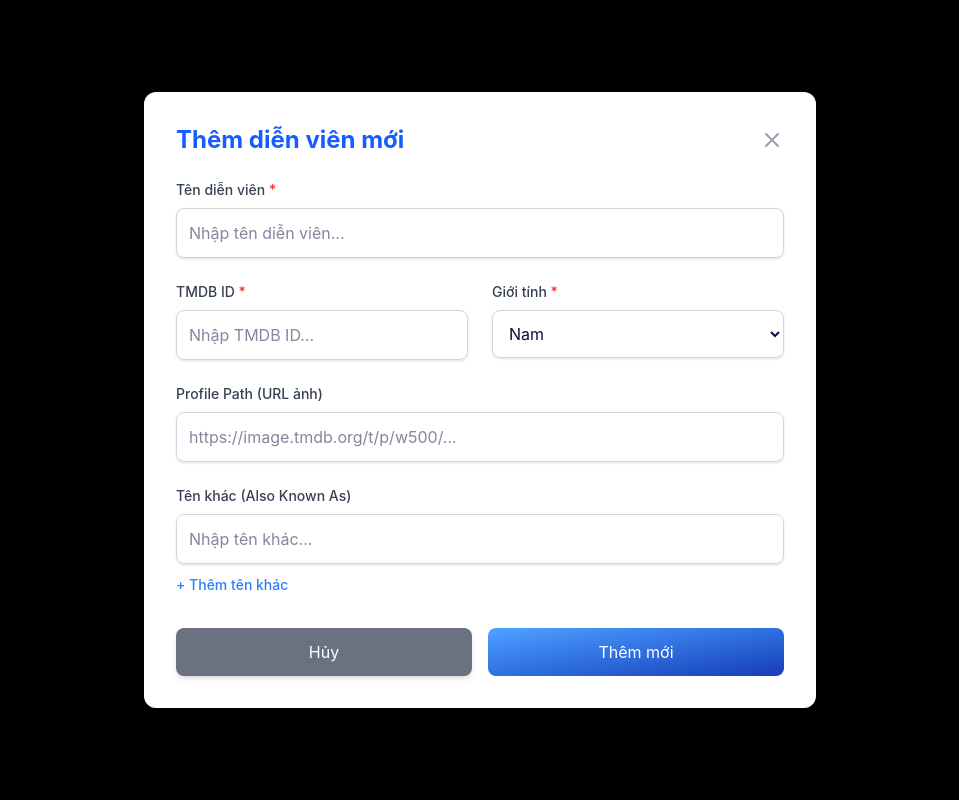
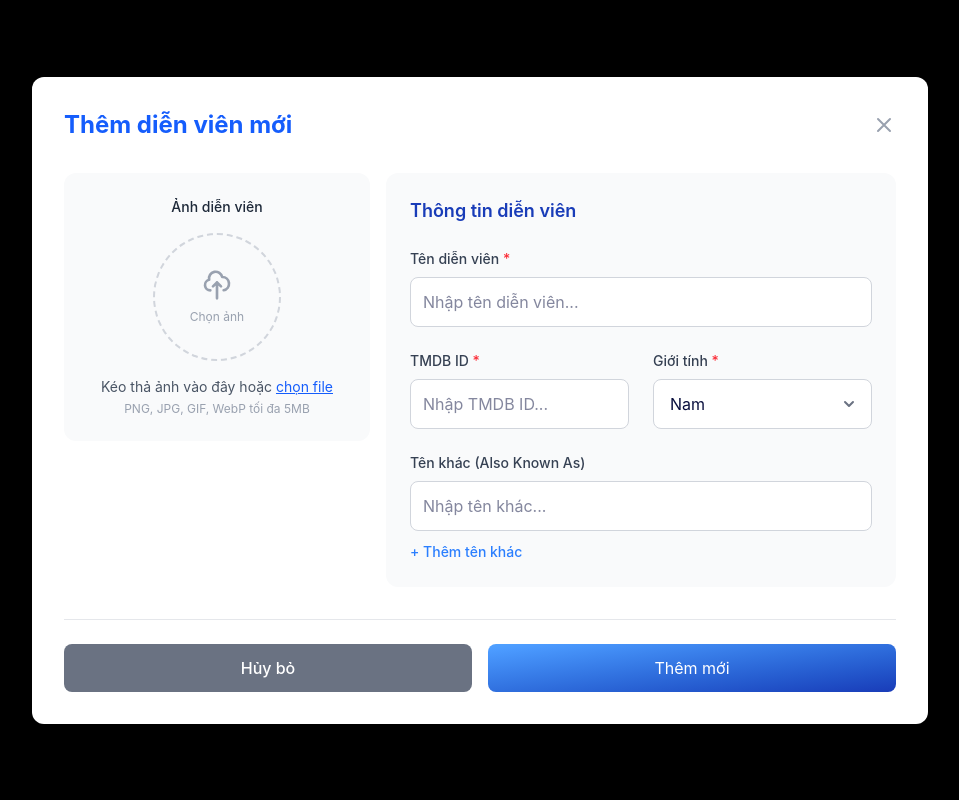
Before and after one commit to sunwane/poprcm-admin-fe, a Next.js app: page /actors in a window 1280 px wide. Both pictures are taken after a click on the button "Thêm Diễn viên". Shown: the top 800 px of the page, without its empty margins (160-1119 px from the left). Built offline with nearby package versions, Linux system fonts and the light colour scheme; grey boxes are pictures that could not be loaded.

Commit message:
feat: Enhance Actor and User modals with avatar upload functionality and improved form layout

```diff
--- a/src/components/modalForm/ActorModal.tsx
+++ b/src/components/modalForm/ActorModal.tsx
@@ -1,8 +1,13 @@
 import React, { useState, useEffect } from 'react';
 import { Actor } from '@/types/Actor';
 import { validateActorName, validateTmdbId, formatActorName } from '@/utils/actorUtils';
+import { validateImageFile, compressImage } from '@/utils/uploadUtils';
 import { ActorService } from '@/services/ActorService';
+import AvatarUpload from '@/components/ui/AvatarUpload';
+import AvatarService from '@/services/UploadService';
 import GradientButton from '@/components/ui/GradientButton';
+import FormSelect from '@/components/ui/FormSelect';
+import FormInput from '@/components/ui/FormInput';
 
 interface ActorModalProps {
   isOpen: boolean;
@@ -21,6 +26,11 @@ export default function ActorModal({ isOpen, editingActor, onClose, onSave }: Ac
   });
   const [errors, setErrors] = useState<Record<string, string>>({});
   const [isSubmitting, setIsSubmitting] = useState(false);
+
+  // Avatar upload states
+  const [avatarFile, setAvatarFile] = useState<File | null>(null);
+  const [isUploading, setIsUploading] = useState(false);
+  const [uploadError, setUploadError] = useState<string>('');
 
   // Reset form when modal opens/closes or editingActor changes
   useEffect(() => {
@@ -43,6 +53,8 @@ export default function ActorModal({ isOpen, editingActor, onClose, onSave }: Ac
         });
       }
       setErrors({});
+      setAvatarFile(null);
+      setUploadError('');
     }
   }, [isOpen, editingActor]);
 
@@ -53,6 +65,51 @@ export default function ActorModal({ isOpen, editingActor, onClose, onSave }: Ac
     // Clear error when user starts typing
     if (errors[name]) {
       setErrors(prev => ({ ...prev, [name]: '' }));
+    }
+  };
+
+  const handleAvatarChange = async (file: File | null, previewUrl: string) => {
+    setUploadError('');
+
+    if (file) {
+      // Validate file
+      const validation = validateImageFile(file);
+      if (!validation.isValid) {
+        setUploadError(validation.error || 'File không hợp lệ');
+        return;
+      }
+
+      try {
+        // Compress image if it's too large
+        let processedFile = file;
+        if (file.size > 1024 * 1024) { // Nếu file > 1MB, nén ảnh
+          processedFile = await compressImage(file, 800, 0.8);
+        }
+
+        setAvatarFile(processedFile); // Lưu file để upload sau
+        setFormData(prev => ({ ...prev, profilePath: previewUrl })); // Cập nhật URL preview
+      } catch (error) {
+        setUploadError('Không thể xử lý ảnh. Vui lòng thử lại.');
+      }
+    } else {
+      setAvatarFile(null);
+      setFormData(prev => ({ ...prev, profilePath: '' })); // Xóa URL preview nếu không có file
+    }
+  };
+
+  const uploadAvatar = async (file: File): Promise<string> => {
+    try {
+      setIsUploading(true);
+      // Use real service for production, fake for development
+      const uploadedUrl = process.env.NODE_ENV === 'production'
+        ? await AvatarService.uploadImage(file)
+        : await AvatarService.fakeUploadImage(file);
+
+      return uploadedUrl;
+    } catch (error) {
+      throw error;
+    } finally {
+      setIsUploading(false);
     }
   };
 
@@ -109,11 +166,6 @@ export default function ActorModal({ isOpen, editingActor, onClose, onSave }: Ac
       }
     }
 
-    // Validate profile path (optional but should be URL if provided)
-    if (formData.profilePath.trim() && !formData.profilePath.startsWith('http')) {
-      newErrors.profilePath = 'Profile path phải là URL hợp lệ';
-    }
-
     setErrors(newErrors);
     return Object.keys(newErrors).length === 0;
   };
@@ -121,6 +173,7 @@ export default function ActorModal({ isOpen, editingActor, onClose, onSave }: Ac
   const handleSubmit = async (e: React.FormEvent) => {
     e.preventDefault();
     setIsSubmitting(true);
+    setUploadError('');
 
     try {
       const isValid = await validateForm();
@@ -129,12 +182,26 @@ export default function ActorModal({ isOpen, editingActor, onClose, onSave }: Ac
         return;
       }
 
+      let finalFormData = { ...formData };
+
+      // Upload avatar if there's a new file
+      if (avatarFile) {
+        try {
+          const uploadedUrl = await uploadAvatar(avatarFile);
+          finalFormData.profilePath = uploadedUrl;
+        } catch (error) {
+          setUploadError(error instanceof Error ? error.message : 'Lỗi upload ảnh');
+          setIsSubmitting(false);
+          return;
+        }
+      }
+
       const actorData = {
-        originName: formatActorName(formData.originName.trim()),
-        tmdbId: formData.tmdbId.trim(),
-        profilePath: formData.profilePath.trim(),
-        gender: formData.gender,
-        alsoKnownAs: formData.alsoKnownAs.filter(name => name.trim().length > 0),
+        originName: formatActorName(finalFormData.originName.trim()),
+        tmdbId: finalFormData.tmdbId.trim(),
+        profilePath: finalFormData.profilePath,
+        gender: finalFormData.gender,
+        alsoKnownAs: finalFormData.alsoKnownAs.filter(name => name.trim().length > 0),
       };
 
       onSave(actorData);
@@ -147,7 +214,7 @@ export default function ActorModal({ isOpen, editingActor, onClose, onSave }: Ac
   };
 
   const handleClose = () => {
-    if (!isSubmitting) {
+    if (!isSubmitting && !isUploading) {
       onClose();
     }
   };
@@ -156,16 +223,16 @@ export default function ActorModal({ isOpen, editingActor, onClose, onSave }: Ac
 
   return (
     <div className="fixed inset-0 bg-black bg-opacity-50 flex items-center justify-center z-50">
-      <div className="bg-white rounded-xl p-8 w-full max-w-2xl max-h-[90vh] overflow-y-auto shadow-lg">
+      <div className="bg-white rounded-xl p-8 w-full max-w-4xl max-h-[90vh] overflow-y-auto shadow-xl">
         {/* Header */}
-        <div className="flex justify-between items-center mb-6">
+        <div className="flex justify-between items-center mb-8">
           <h3 className="text-2xl font-bold text-blue-600">
             {editingActor ? 'Chỉnh sửa diễn viên' : 'Thêm diễn viên mới'}
           </h3>
           <button
             onClick={handleClose}
             className="text-gray-400 hover:text-gray-600 transition-colors"
-            disabled={isSubmitting}
+            disabled={isSubmitting || isUploading}
           >
             <svg className="w-6 h-6" fill="none" stroke="currentColor" viewBox="0 0 24 24">
               <path strokeLinecap="round" strokeLinejoin="round" strokeWidth={2} d="M6 18L18 6M6 6l12 12" />
@@ -174,29 +241,49 @@ export default function ActorModal({ isOpen, editingActor, onClose, onSave }: Ac
         </div>
 
         <form onSubmit={handleSubmit}>
+          <div className="flex flex-col lg:flex-row gap-4">
+            {/* Avatar Section - Left Side */}
+            <div className="lg:w-2/5 flex flex-col items-center">
+              <div className="bg-gray-50 rounded-xl p-6 w-full">
+                <label className="block text-sm font-medium text-gray-800 mb-4 text-center">
+                  Ảnh diễn viên
+                </label>
+                <div className="flex justify-center">
+                  <AvatarUpload
+                    currentAvatar={formData.profilePath}
+                    onAvatarChange={handleAvatarChange}
+                    size="lg"
+                    disabled={isSubmitting || isUploading}
+                  />
+                </div>
+                {uploadError && (
+                  <div className="mt-4 text-red-600 text-sm text-center">
+                    {uploadError}
+                  </div>
+                )}
+              </div>
+            </div>
+
+            {/* Form Fields - Right Side */}
+            <div className="lg:w-2/3">
+              <div className="bg-gray-50 rounded-xl p-6">
+                <h4 className="text-lg font-semibold text-blue-800 mb-6">Thông tin diễn viên</h4>
+
                 <div className="grid grid-cols-1 md:grid-cols-2 gap-6">
                   {/* Actor Name Field */}
                   <div className="md:col-span-2">
                     <label className="block text-sm font-medium text-gray-700 mb-2">
                       Tên diễn viên <span className="text-red-500">*</span>
                     </label>
-              <input
+                    <FormInput
                       type="text"
                       name="originName"
                       placeholder="Nhập tên diễn viên..."
                       value={formData.originName}
                       onChange={handleInputChange}
-                className={`w-full p-3 border rounded-lg focus:ring-2 focus:ring-blue-500 focus:border-transparent shadow-sm ${
-                  errors.originName ? 'border-red-500' : 'border-gray-300'
-                }`}
                       required
-                disabled={isSubmitting}
+                      disabled={isSubmitting || isUploading}
                     />
-              {errors.originName && (
-                <div className="mt-2 text-red-600 text-sm">
-                  {errors.originName}
-                </div>
-              )}
                   </div>
 
                   {/* TMDB ID Field */}
@@ -204,23 +291,15 @@ export default function ActorModal({ isOpen, editingActor, onClose, onSave }: Ac
                     <label className="block text-sm font-medium text-gray-700 mb-2">
                       TMDB ID <span className="text-red-500">*</span>
                     </label>
-              <input
+                    <FormInput
                       type="text"
                       name="tmdbId"
                       placeholder="Nhập TMDB ID..."
                       value={formData.tmdbId}
                       onChange={handleInputChange}
-                className={`w-full p-3 border rounded-lg focus:ring-2 focus:ring-blue-500 focus:border-transparent shadow-sm ${
-                  errors.tmdbId ? 'border-red-500' : 'border-gray-300'
-                }`}
                       required
-                disabled={isSubmitting}
+                      disabled={isSubmitting || isUploading}
                     />
-              {errors.tmdbId && (
-                <div className="mt-2 text-red-600 text-sm">
-                  {errors.tmdbId}
-                </div>
-              )}
                   </div>
 
                   {/* Gender Field */}
@@ -228,41 +307,15 @@ export default function ActorModal({ isOpen, editingActor, onClose, onSave }: Ac
                     <label className="block text-sm font-medium text-gray-700 mb-2">
                       Giới tính <span className="text-red-500">*</span>
                     </label>
-              <select
-                name="gender"
-                value={formData.gender}
-                onChange={handleInputChange}
-                className="w-full p-3 border border-gray-300 rounded-lg focus:ring-2 focus:ring-blue-500 focus:border-transparent shadow-sm"
-                required
-                disabled={isSubmitting}
-              >
-                <option value="male">Nam</option>
-                <option value="female">Nữ</option>
-                <option value="unknown">Không rõ</option>
-              </select>
-            </div>
-
-            {/* Profile Path Field */}
-            <div className="md:col-span-2">
-              <label className="block text-sm font-medium text-gray-700 mb-2">
-                Profile Path (URL ảnh)
-              </label>
-              <input
-                type="url"
-                name="profilePath"
-                placeholder="https://image.tmdb.org/t/p/w500/..."
-                value={formData.profilePath}
-                onChange={handleInputChange}
-                className={`w-full p-3 border rounded-lg focus:ring-2 focus:ring-blue-500 focus:border-transparent shadow-sm ${
-                  errors.profilePath ? 'border-red-500' : 'border-gray-300'
-                }`}
-                disabled={isSubmitting}
+                    <FormSelect
+                      filter={formData.gender}
+                      onChange={(value: string) => setFormData(prev => ({ ...prev, gender: value }))}
+                      options={[
+                        { value: 'male', label: 'Nam' },
+                        { value: 'female', label: 'Nữ' },
+                        { value: 'unknown', label: 'Không rõ' },
+                      ]}
                     />
-              {errors.profilePath && (
-                <div className="mt-2 text-red-600 text-sm">
-                  {errors.profilePath}
-                </div>
-              )}
                   </div>
 
                   {/* Also Known As Field */}
@@ -272,20 +325,20 @@ export default function ActorModal({ isOpen, editingActor, onClose, onSave }: Ac
                     </label>
                     {formData.alsoKnownAs.map((name, index) => (
                       <div key={index} className="flex items-center space-x-2 mb-2">
-                  <input
+                        <FormInput
                           type="text"
                           placeholder="Nhập tên khác..."
                           value={name}
                           onChange={(e) => handleAlsoKnownAsChange(index, e.target.value)}
-                    className="flex-1 p-3 border border-gray-300 rounded-lg focus:ring-2 focus:ring-blue-500 focus:border-transparent shadow-sm"
-                    disabled={isSubmitting}
+                          disabled={isSubmitting || isUploading}
+                          name = {`alsoKnownAs-${index}`}
                         />
                         {formData.alsoKnownAs.length > 1 && (
                           <button
                             type="button"
                             onClick={() => removeAlsoKnownAs(index)}
                             className="text-red-500 hover:text-red-700 p-2"
-                      disabled={isSubmitting}
+                            disabled={isSubmitting || isUploading}
                           >
                             <svg className="w-5 h-5" fill="none" stroke="currentColor" viewBox="0 0 24 24">
                               <path strokeLinecap="round" strokeLinejoin="round" strokeWidth={2} d="M19 7l-.867 12.142A2 2 0 0116.138 21H7.862a2 2 0 01-1.995-1.858L5 7m5 4v6m4-6v6m1-10V4a1 1 0 00-1-1h-4a1 1 0 00-1 1v3M4 7h16" />
@@ -298,10 +351,13 @@ export default function ActorModal({ isOpen, editingActor, onClose, onSave }: Ac
                       type="button"
                       onClick={addAlsoKnownAs}
                       className="text-blue-500 hover:text-blue-700 text-sm font-medium"
-                disabled={isSubmitting}
+                      disabled={isSubmitting || isUploading}
                     >
                       + Thêm tên khác
                     </button>
+                  </div>
+                </div>
+              </div>
             </div>
           </div>
 
@@ -312,27 +368,29 @@ export default function ActorModal({ isOpen, editingActor, onClose, onSave }: Ac
             </div>
           )}
 
-          {/* Buttons */}
-          <div className="flex space-x-4 mt-8">
+          {/* Action Buttons */}
+          <div className="flex justify-end space-x-4 mt-8 pt-6 border-t border-gray-200">
+            <div className="flex-1">
               <button
                 type="button"
                 onClick={handleClose}
-              className="flex-1 bg-gray-500 text-white py-3 rounded-lg hover:bg-gray-600 transition-colors disabled:opacity-50 shadow-md"
-              disabled={isSubmitting}
+                className="px-6 py-3 bg-gray-500 text-white rounded-lg hover:bg-gray-600 transition-colors disabled:opacity-50 font-medium w-full"
+                disabled={isSubmitting || isUploading}
               >
-              Hủy
+                Hủy bỏ
               </button>
+            </div>
             <div className="flex-1">
               <GradientButton
-                disabled={isSubmitting}
+                disabled={isSubmitting || isUploading}
               >
-                {isSubmitting ? (
+                {isSubmitting || isUploading ? (
                   <>
                     <svg className="animate-spin -ml-1 mr-3 h-5 w-5 text-white" xmlns="http://www.w3.org/2000/svg" fill="none" viewBox="0 0 24 24">
                       <circle className="opacity-25" cx="12" cy="12" r="10" stroke="currentColor" strokeWidth="4"></circle>
                       <path className="opacity-75" fill="currentColor" d="M4 12a8 8 0 018-8V0C5.373 0 0 5.373 0 12h4zm2 5.291A7.962 7.962 0 014 12H0c0 3.042 1.135 5.824 3 7.938l3-2.647z"></path>
                     </svg>
-                    Đang lưu...
+                    {isUploading ? 'Đang tải ảnh...' : 'Đang lưu...'}
                   </>
                 ) : (
                   editingActor ? 'Cập nhật' : 'Thêm mới'
--- a/src/components/modalForm/UserModal.tsx
+++ b/src/components/modalForm/UserModal.tsx
@@ -160,10 +160,10 @@ export default function UserModal({ isOpen, onClose, onSave }: UserModalProps) {
 
   return (
     <div className="fixed inset-0 bg-black bg-opacity-50 flex items-center justify-center z-50">
-      <div className="bg-white rounded-xl p-6 w-full max-w-2xl max-h-[90vh] overflow-y-auto">
-        <div className="flex justify-between items-center mb-6">
-          <h3 className="text-2xl font-bold text-(--text-title)">
-            {/* {editingUser ? 'Chỉnh sửa người dùng' : 'Thêm người dùng mới'} */}
+      <div className="bg-white rounded-xl p-8 w-full max-w-4xl max-h-[90vh] overflow-y-auto shadow-xl">
+        {/* Header */}
+        <div className="flex justify-between items-center mb-8">
+          <h3 className="text-2xl font-bold text-blue-600">
             Thêm người dùng mới
           </h3>
           <button
@@ -178,32 +178,43 @@ export default function UserModal({ isOpen, onClose, onSave }: UserModalProps) {
         </div>
 
         <form onSubmit={handleSubmit}>
-          {/* Avatar Upload Section */}
-          <div className="mb-6">
-            <label className="block text-sm font-medium text-gray-800 mb-2 text-center">
-              Avatar
+          <div className="flex flex-col lg:flex-row gap-4">
+            {/* Avatar Section - Left Side */}
+            <div className="lg:w-2/5 flex flex-col items-center">
+              <div className="bg-gray-50 rounded-xl p-6 w-full">
+                <label className="block text-sm font-medium text-gray-800 mb-4 text-center">
+                  Avatar người dùng
                 </label>
+                <div className="flex justify-center">
                   <AvatarUpload
                     currentAvatar={formData.avatarUrl}
                     onAvatarChange={handleAvatarChange}
                     size="lg"
                     disabled={isUploading}
                   />
+                </div>
                 {uploadError && (
-              <div className="mt-2 text-red-600 text-sm text-center">
+                  <div className="mt-4 text-red-600 text-sm text-center">
                     {uploadError}
                   </div>
                 )}
               </div>
+            </div>
 
-          <div className="grid grid-cols-1 md:grid-cols-2 gap-4">
+            {/* Form Fields - Right Side */}
+            <div className="lg:w-2/3">
+              <div className="bg-gray-50 rounded-xl p-6">
+                <h4 className="text-lg font-semibold text-blue-800 mb-6">Thông tin cá nhân</h4>
+
+                <div className="grid grid-cols-1 md:grid-cols-2 gap-6">
                   <div>
                     <label className="block text-sm font-medium text-gray-700 mb-2">
                       Username <span className="text-red-600">*</span>
                     </label>
-              <FormInput type='text'
+                    <FormInput
+                      type='text'
                       name="username"
-                placeholder="Username"
+                      placeholder="Nhập username"
                       value={formData.username}
                       onChange={handleInputChange}
                       required
@@ -215,9 +226,10 @@ export default function UserModal({ isOpen, onClose, onSave }: UserModalProps) {
                     <label className="block text-sm font-medium text-gray-700 mb-2">
                       Họ và tên <span className="text-red-500">*</span>
                     </label>
-              <FormInput type='text'
+                    <FormInput
+                      type='text'
                       name="fullname"
-                placeholder="Họ và tên"
+                      placeholder="Nhập họ và tên"
                       value={formData.fullname}
                       onChange={handleInputChange}
                       required
@@ -225,14 +237,14 @@ export default function UserModal({ isOpen, onClose, onSave }: UserModalProps) {
                     />
                   </div>
 
-            <div>
+                  <div className="md:col-span-2">
                     <label className="block text-sm font-medium text-gray-700 mb-2">
                       Email <span className="text-red-500">*</span>
                     </label>
                     <FormInput
                       type='email'
                       name="email"
-                placeholder="Email"
+                      placeholder="Nhập email"
                       value={formData.email}
                       onChange={handleInputChange}
                       required
@@ -245,7 +257,7 @@ export default function UserModal({ isOpen, onClose, onSave }: UserModalProps) {
                       Giới tính
                     </label>
                     <FormSelect
-                filter={formData.gender} // Giá trị hiện tại của gender
+                      filter={formData.gender}
                       onChange={(value: string) => setFormData(prev => ({ ...prev, gender: value as 'male' | 'female' }))}
                       options={[
                         {value:'male', label:'Nam'},
@@ -254,43 +266,50 @@ export default function UserModal({ isOpen, onClose, onSave }: UserModalProps) {
                     />
                   </div>
 
-            <div className="md:col-span-2">
+                  <div>
                     <label className="block text-sm font-medium text-gray-700 mb-2">
                       Vai trò
                     </label>
                     <FormSelect
-                filter={formData.role} // Giá trị hiện tại của gender
+                      filter={formData.role}
                       onChange={(value: string) => setFormData(prev => ({ ...prev, role: value as 'ADMIN' | 'USER' }))}
                       options={[
-                  {value:'ADMIN', label:'Admin'},
-                  {value:'USER', label:'User'},
+                        {value:'ADMIN', label:'Quản trị viên'},
+                        {value:'USER', label:'Người dùng'},
                       ]}
                     />
                   </div>
                 </div>
+              </div>
+            </div>
+          </div>
 
-          <div className="flex space-x-3 mt-6">
+          {/* Action Buttons */}
+          <div className="flex justify-end space-x-4 mt-8 pt-6 border-t border-gray-200">
+            <div className='flex-1'>
               <button
               type="button"
               onClick={handleClose}
-              className="flex-1 bg-gray-400 text-white py-3 rounded-lg hover:bg-gray-500 transition-colors disabled:opacity-50"
+              className="px-6 py-3 bg-gray-500 text-white rounded-lg hover:bg-gray-600 transition-colors disabled:opacity-50 font-medium w-full"
               disabled={isUploading}
             >
-              Hủy
+              Hủy bỏ
             </button>
-            <div className="flex-1 w-full">
-              <GradientButton disabled={isUploading}>
+            </div>
+            <div className='flex-1'>
+              <GradientButton
+                disabled={isUploading}
+              >
                 {isUploading ? (
                   <>
                     <svg className="animate-spin -ml-1 mr-3 h-5 w-5 text-white" xmlns="http://www.w3.org/2000/svg" fill="none" viewBox="0 0 24 24">
                       <circle className="opacity-25" cx="12" cy="12" r="10" stroke="currentColor" strokeWidth="4"></circle>
                       <path className="opacity-75" fill="currentColor" d="M4 12a8 8 0 018-8V0C5.373 0 0 5.373 0 12h4zm2 5.291A7.962 7.962 0 014 12H0c0 3.042 1.135 5.824 3 7.938l3-2.647z"></path>
                     </svg>
-                    Đang tải lên...
+                    Đang xử lý...
                   </>
                 ) : (
-                  // editingUser ? 'Cập nhật' : 'Thêm mới'
-                  'Thêm mới'
+                  'Thêm người dùng'
                 )}
               </GradientButton>
             </div>
--- a/src/components/ui/AvatarUpload.tsx
+++ b/src/components/ui/AvatarUpload.tsx
@@ -135,10 +135,6 @@ export default function AvatarUpload({
               </button>
             )}
             <div className="absolute inset-0 bg-black opacity-20 hover:opacity-10 transition-all duration-200 flex items-center justify-center rounded-full">
-              <svg className="w-6 h-6 text-white opacity-0 group-hover:opacity-100 transition-opacity" fill="none" stroke="currentColor" viewBox="0 0 24 24">
-                <path strokeLinecap="round" strokeLinejoin="round" strokeWidth={2} d="M3 9a2 2 0 012-2h.93a2 2 0 001.664-.89l.812-1.22A2 2 0 0110.07 4h3.86a2 2 0 011.664.89l.812 1.22A2 2 0 0018.07 7H19a2 2 0 012 2v9a2 2 0 01-2 2H5a2 2 0 01-2-2V9z" />
-                <path strokeLinecap="round" strokeLinejoin="round" strokeWidth={2} d="M15 13a3 3 0 11-6 0 3 3 0 016 0z" />
-              </svg>
             </div>
           </>
         ) : (
--- a/src/components/ui/FormInput.tsx
+++ b/src/components/ui/FormInput.tsx
@@ -17,7 +17,7 @@ export default function FormInput( { type = "text", name, placeholder = "", valu
         placeholder={placeholder}
         value={value}
         onChange={onChange}
-        className="w-full p-3 border border-gray-300 rounded-lg focus:ring-3 focus:ring-blue-500 focus:outline-transparent"
+        className="w-full p-3 border bg-white border-gray-300 rounded-lg focus:ring-3 focus:ring-blue-500 focus:outline-transparent"
         required={required}
         disabled={disabled}
         autoComplete={autoComplete}
```
Lines whose indentation alone changed are shown as unchanged.
